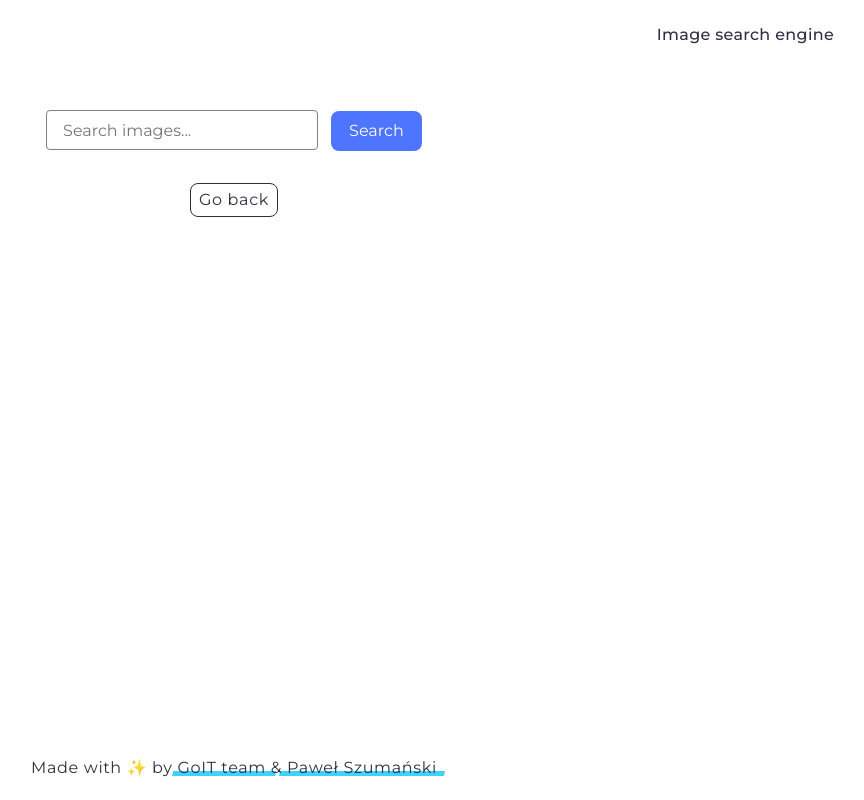
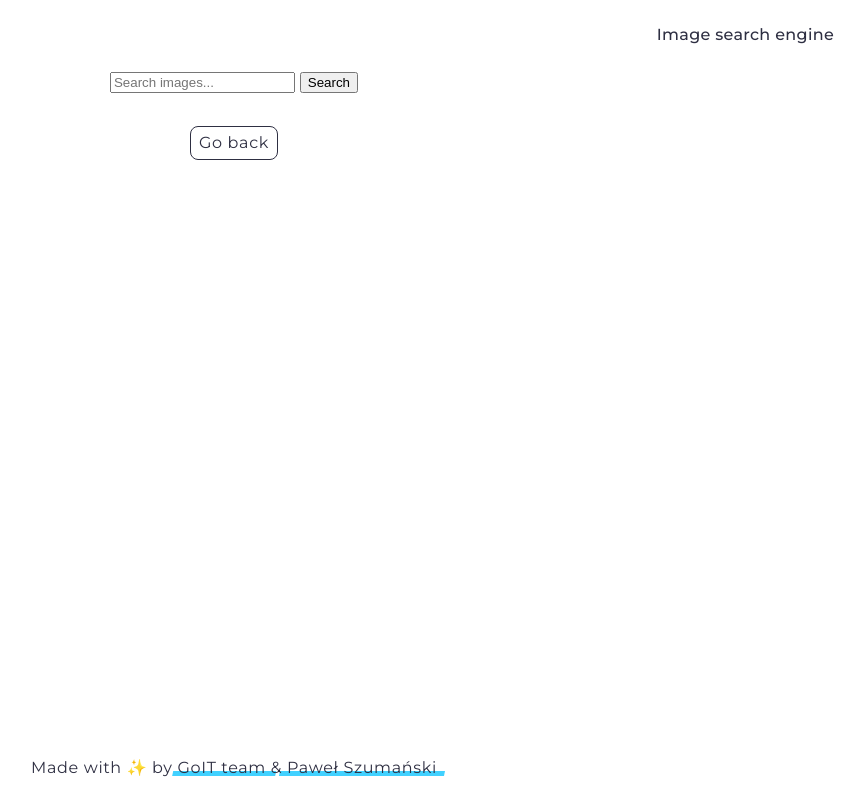
Before and after one commit to Szumapman/goit-js-hw-11, a website built with Vite: page src/image-serach.html in a window 1280 px wide. Shown: the whole page, without its empty margins (406-1270 px from the left). Built offline with nearby package versions, Linux system fonts and the light colour scheme.

Commit message:
change class for form and name of search input

```diff
--- a/src/image-serach.html
+++ b/src/image-serach.html
@@ -7,6 +7,7 @@
     <title>Image search engine</title>
     <link rel="stylesheet" href="./css/styles.css" />
     <link rel="stylesheet" href="./css/image-search.css" />
+    <script type="module" src="./js/image-search.js" defer></script>
   </head>
   <body>
     <load
@@ -19,15 +20,17 @@
       <div class="container">
         <h1 class="hidden">Image search engine</h1>
 
-        <form class="form">
+        <form class="image-search-form">
           <input
             type="text"
-            name="search-images"
+            name="searchTerm"
             placeholder="Search images..."
             required
           />
           <button type="submit">Search</button>
         </form>
+
+        <ul class="gallery"></ul>
 
         <load src="./partials/back-link.html" />
       </div>
```
